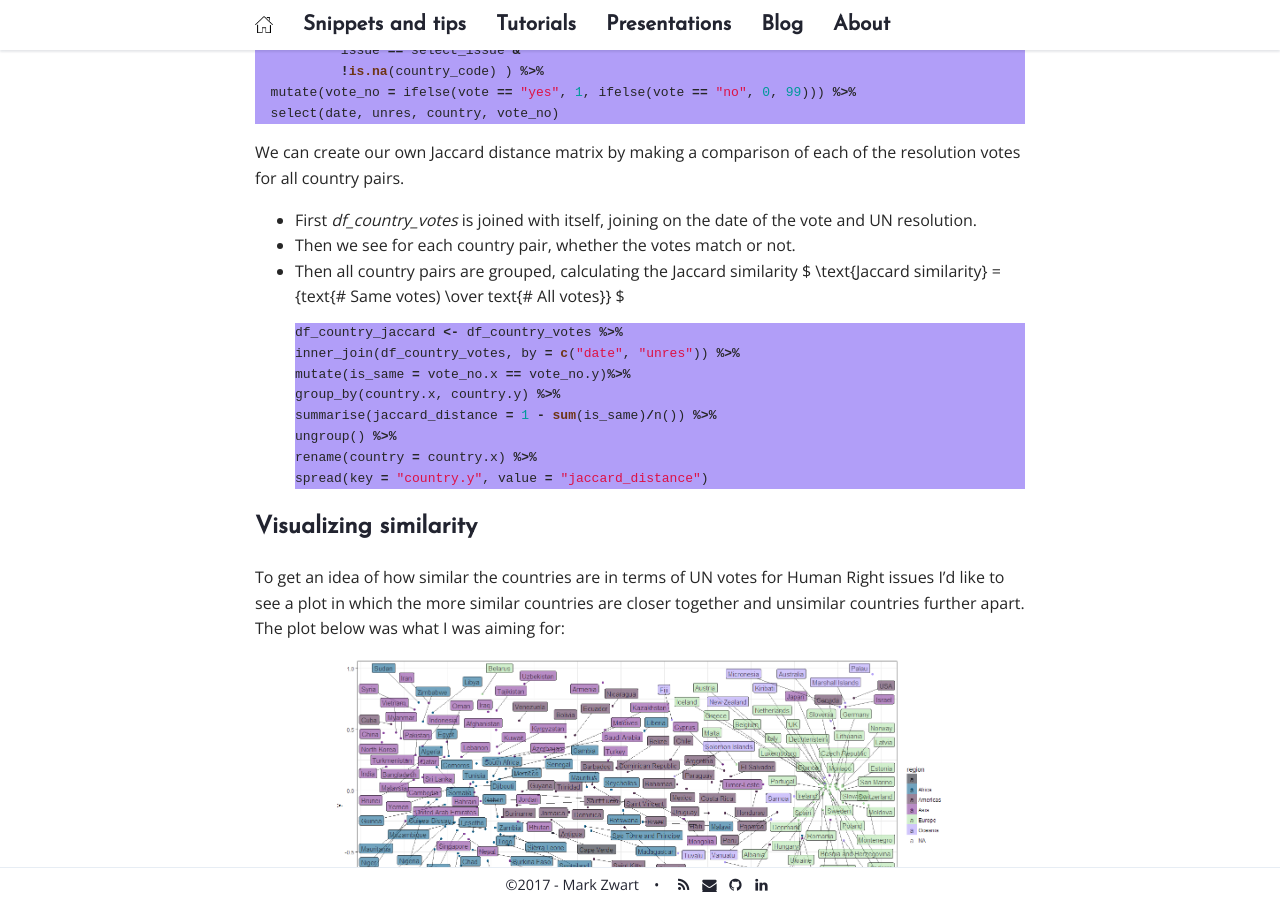
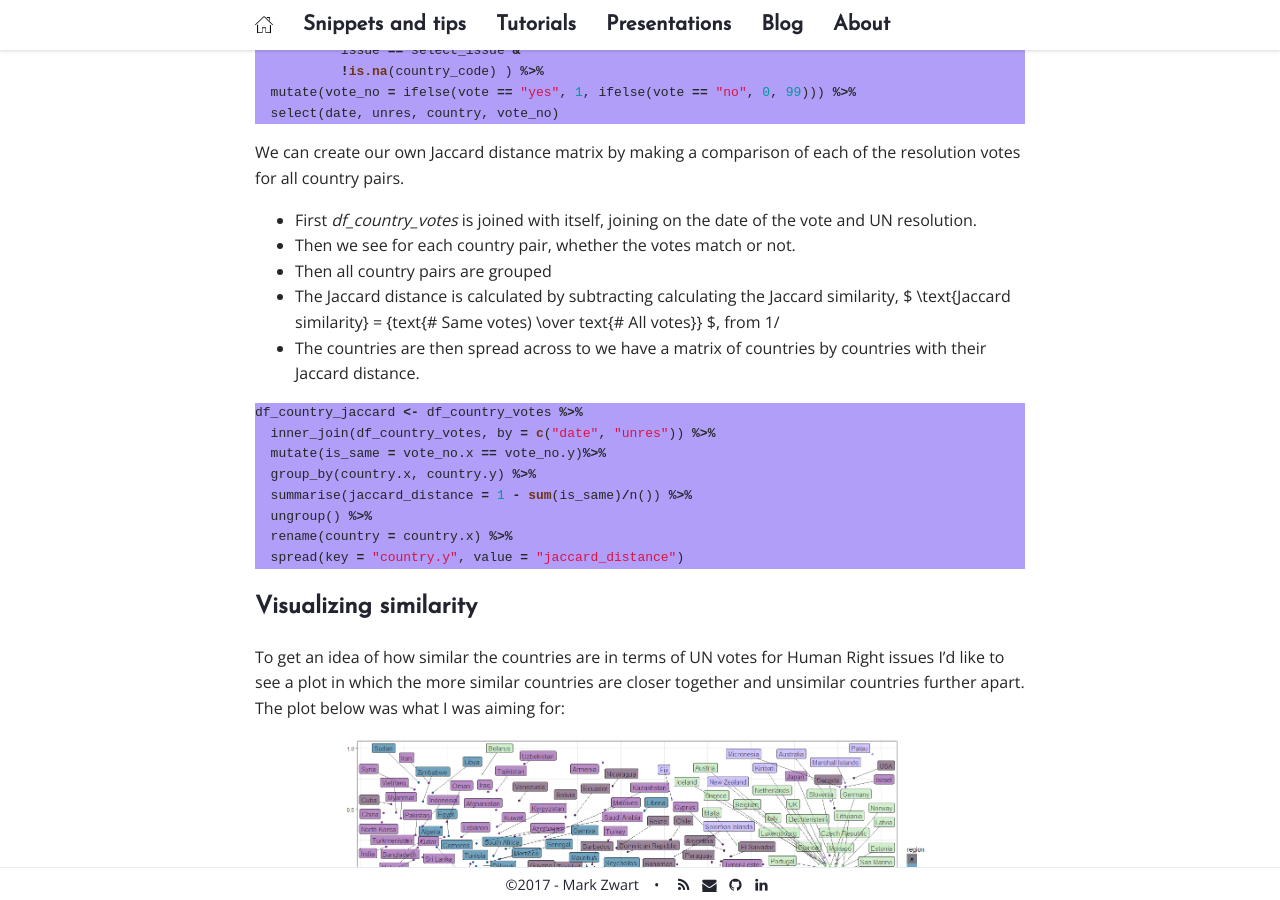
Before and after one commit to mark-me/mark-me.github.io, a Jekyll site: the page built from _pages/tutorials/distance-measures/distance-measures.md, in a window 1280 px wide and 900 px high, scrolled down 1512 px. Built offline with Jekyll 4.4.1, drawn with Linux system fonts in a browser that asks for light colours; nearby versions of some CDN libraries; a script that is not in the unit is left out; comment, search, counter and statistics services are not loaded.

Commit message:
Update distance-measures.md

````diff
--- a/_pages/tutorials/distance-measures/distance-measures.md
+++ b/_pages/tutorials/distance-measures/distance-measures.md
@@ -50,7 +50,10 @@ We can create our own Jaccard distance matrix by making a comparison of each of
 
 * First _df_country_votes_ is joined with itself, joining on the date of the vote and UN resolution.
 * Then we see for each country pair, whether the votes match or not.
-* Then all country pairs are grouped, calculating the Jaccard similarity  $ \text{Jaccard similarity} = {text{# Same votes) \over text{# All votes}} $
+* Then all country pairs are grouped
+* The Jaccard distance is calculated by subtracting calculating the Jaccard similarity,  $ \text{Jaccard similarity} = {text{# Same votes) \over text{# All votes}} $, from 1/
+* The countries are then spread across to we have a matrix of countries by countries with their Jaccard distance.
+
 ```r
 df_country_jaccard <- df_country_votes %>%
   inner_join(df_country_votes, by = c("date", "unres")) %>%
````
